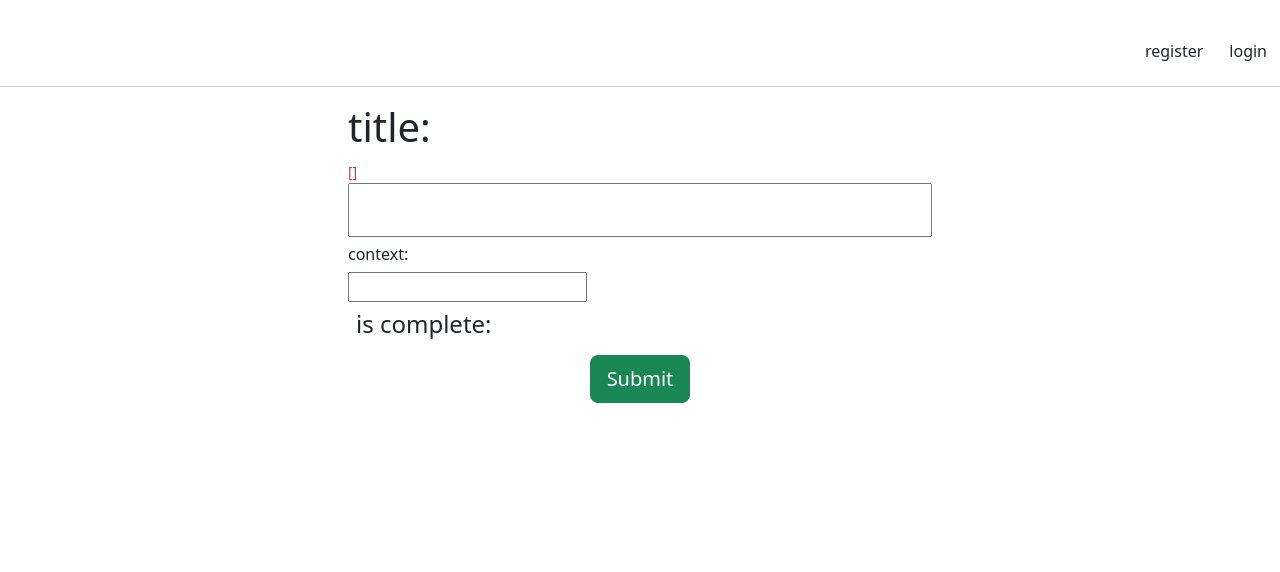
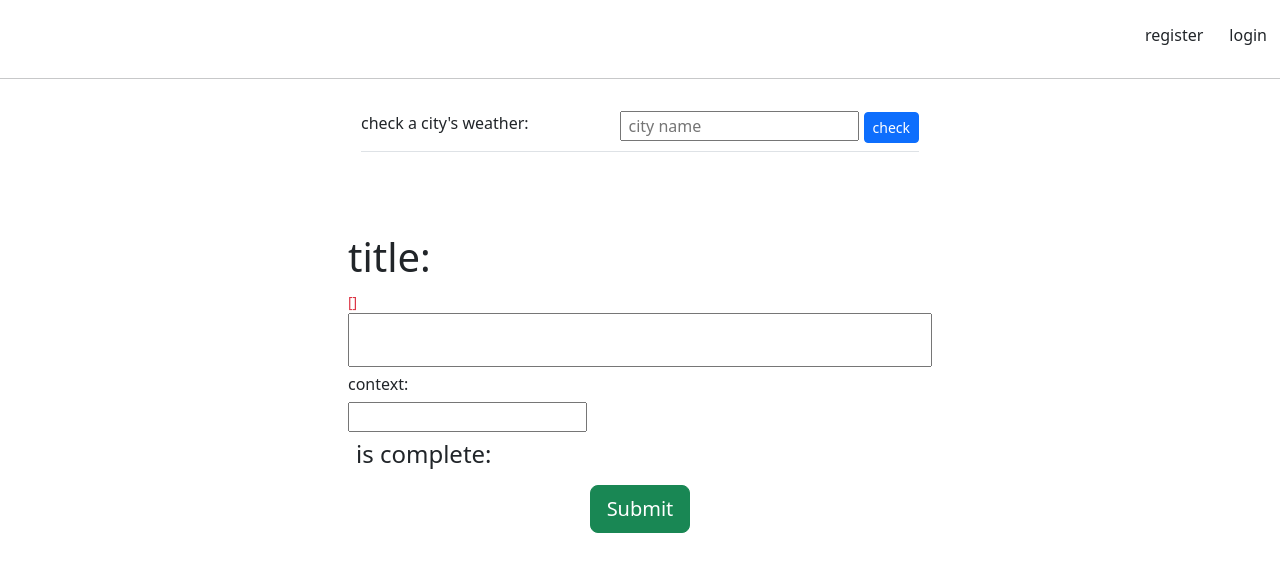
Before and after one commit to Parham-Mehrabi/django-todo-CBV, a Django app: template backend/templates/todo/task_edit.html in a window 1280 px wide. Shown: the top 572 px of the page. Run offline with Django 4.2, Linux system fonts and the light colour scheme; the template is opened without the code that fills it, so the values that code supplies are empty, except form fields; tables that the repository leaves empty hold one stand-in row (values such as "Sample post"); form fields are guessed from the names that the template uses.

Commit message:
add a new endpoint which fetch data from a cors api and add a 'weather' area to base html where we can search for citys' weather

```diff
--- a/backend/templates/base.html
+++ b/backend/templates/base.html
@@ -4,7 +4,8 @@
     <meta charset="UTF-8">
     <meta http-equiv="X-UA-Compatible" content="IE=edge">
     <meta name="viewport" content="width=device-width, initial-scale=1.0">
-    <link href="https://cdn.jsdelivr.net/npm/bootstrap@5.3.0-alpha3/dist/css/bootstrap.min.css" rel="stylesheet" integrity="sha384-KK94CHFLLe+nY2dmCWGMq91rCGa5gtU4mk92HdvYe+M/SXH301p5ILy+dN9+nJOZ" crossorigin="anonymous">
+    <link href="https://cdn.jsdelivr.net/npm/bootstrap@5.3.0-alpha3/dist/css/bootstrap.min.css" rel="stylesheet"
+          integrity="sha384-KK94CHFLLe+nY2dmCWGMq91rCGa5gtU4mk92HdvYe+M/SXH301p5ILy+dN9+nJOZ" crossorigin="anonymous">
     <title>django-cbv-todo</title>
 </head>
 <body>
@@ -14,8 +15,8 @@
             <div class="d-flex flex-row-reverse m-2 px-2 justify-content-between text-center ">
                 <span> hi {{ user }} </span>
                 <a href="{% url 'account:logout' %}" class="btn btn-secondary">logout</a>
+            </div>
                 {% else %}
-            </div>
             <div class="d-flex flex-row-reverse">
                 <a href="{% url 'login' %}" class="btn">login</a>
                 <a href="{% url 'account:register' %}" class="btn">register</a>
@@ -28,7 +29,9 @@
 <!-- start of main -->
 <main>
     <div class="container d-flex justify-content-center align-items-center flex-column">
+        {% include 'my_components/weather.html' %}
         {% block content %}
+
         {% endblock content %}
     </div>
 </main>
@@ -39,5 +42,7 @@
 </footer>
 <!-- end of footer -->
 </body>
-<script src="https://cdn.jsdelivr.net/npm/bootstrap@5.3.0-alpha3/dist/js/bootstrap.bundle.min.js" integrity="sha384-ENjdO4Dr2bkBIFxQpeoTz1HIcje39Wm4jDKdf19U8gI4ddQ3GYNS7NTKfAdVQSZe" crossorigin="anonymous"></script>
+<script src="https://cdn.jsdelivr.net/npm/bootstrap@5.3.0-alpha3/dist/js/bootstrap.bundle.min.js"
+        integrity="sha384-ENjdO4Dr2bkBIFxQpeoTz1HIcje39Wm4jDKdf19U8gI4ddQ3GYNS7NTKfAdVQSZe"
+        crossorigin="anonymous"></script>
 </html>
--- /dev/null
+++ b/backend/templates/my_components/weather.html
@@ -0,0 +1,55 @@
+<div class="d-flex w-50 justify-content-between m-2 py-2 border-bottom">
+    <label for="#check_city">check a city's weather: </label>
+    <div>
+        <input type="search" id="check_city" placeholder=" city name">
+        <input type="submit" value="check" onclick=handleCheck() id="dokme" class="btn btn-primary btn-sm">
+        <img src="" id="image" style="display: none" width="70px" height="50px">
+    </div>
+
+</div>
+<h6 id="city_name"></h6>
+<h6 id="region_name"></h6>
+<h6 id="country"></h6>
+<p id="weather_data">
+</p>
+<div id="air_quality" style="display: none">
+    <span style="font-weight: bolder">o3: </span><p id="o3" style="display: inline-block"></p> <br>
+    <span style="font-weight: bolder">co: </span><p id="co" style="display: inline-block"></p> <br>
+    <span style="font-weight: bolder">no2: </span><p id="no2" style="display: inline-block"></p> <br>
+    <span style="font-weight: bolder">so2: </span><p id="so2" style="display: inline-block"></p>
+</div>
+<hr>
+<script>
+    let city_response = {}
+    let data_response = {}
+
+    function handleCheck() {
+        let city = document.getElementById('check_city').value
+        city = city.charAt(0).toUpperCase() + city.slice(1).toLowerCase();
+        document.getElementById('dokme').className = 'btn btn-secondary btn-sm'
+        fetch(`http://127.0.0.1:8000/weather/api/v1/today/${city}/`).then(resp => resp.json()).then(data => {
+            const {location, current} = data;
+            city_response = location
+            data_response = current
+            document.getElementById('air_quality').style = {'display': 'block'}
+            document.getElementById('region_name').innerText = `region name: ${city_response.region}`
+            document.getElementById('city_name').innerText = `city: ${city_response.name}`
+            document.getElementById('country').innerText = `country: ${city_response.name}`
+            document.getElementById('weather_data').innerText = `condition : ${data_response.condition.text}`
+            document.getElementById('o3').innerText = data_response.air_quality.o3
+            document.getElementById('co').innerText = data_response.air_quality.co
+            document.getElementById('no2').innerText = data_response.air_quality.no2
+            document.getElementById('so2').innerText = data_response.air_quality.so2
+            document.getElementById('image').src = `https:${data_response.condition.icon}`
+            document.getElementById('image').style = {'display':'block'}
+            document.getElementById('dokme').className = 'btn btn-primary btn-sm'
+
+
+        }).catch(e =>{
+            console.log(e)
+            document.getElementById('dokme').className = 'btn btn-primary btn-sm'}
+
+        )
+    }
+
+</script>
--- a/backend/templates/todo/task_main.html
+++ b/backend/templates/todo/task_main.html
@@ -2,10 +2,10 @@
 
 {%  block content %}
 <div class="p-1 mb-1 w-50 ">
+
   <form method="post" action="{% url 'todo:add-task' %}">
     {% csrf_token %}
     <div>
-      <!-- {{ form }} -->
       {{form.title.label}} : {{ form.title }}
       <button class="btn btn-success btn-sm" type="submit"> add</button>
       {{form.error}}
--- a/requirments.txt
+++ b/requirments.txt
@@ -25,3 +25,4 @@ pytest-django
 celery
 redis
 django-celery-beat
+django-redis
```
Also changed, not shown: backend/core/settings.py (+12 -0 lines), backend/weather/api/v1/views.py (+22 -1 lines). Lines whose indentation alone changed are shown as unchanged.
